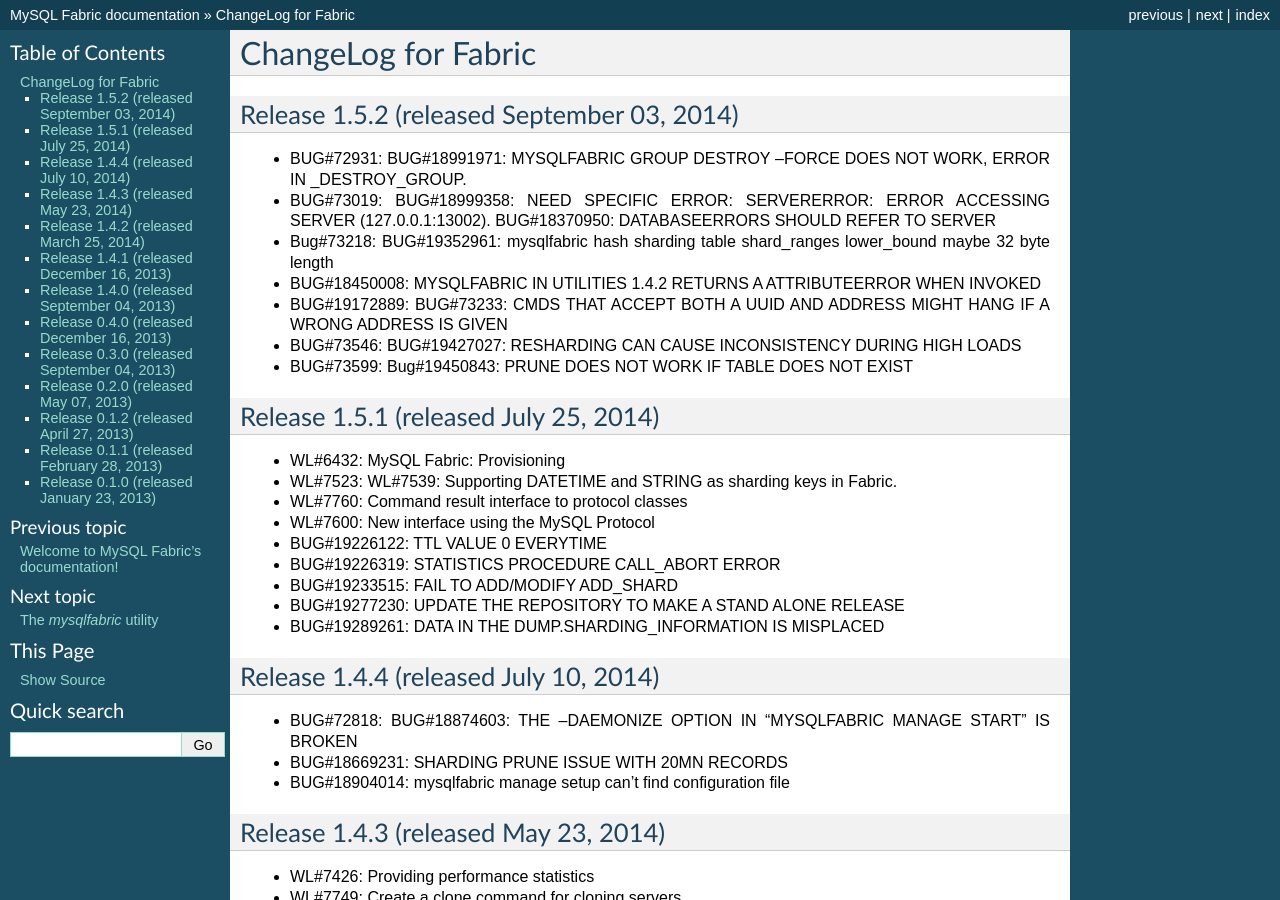
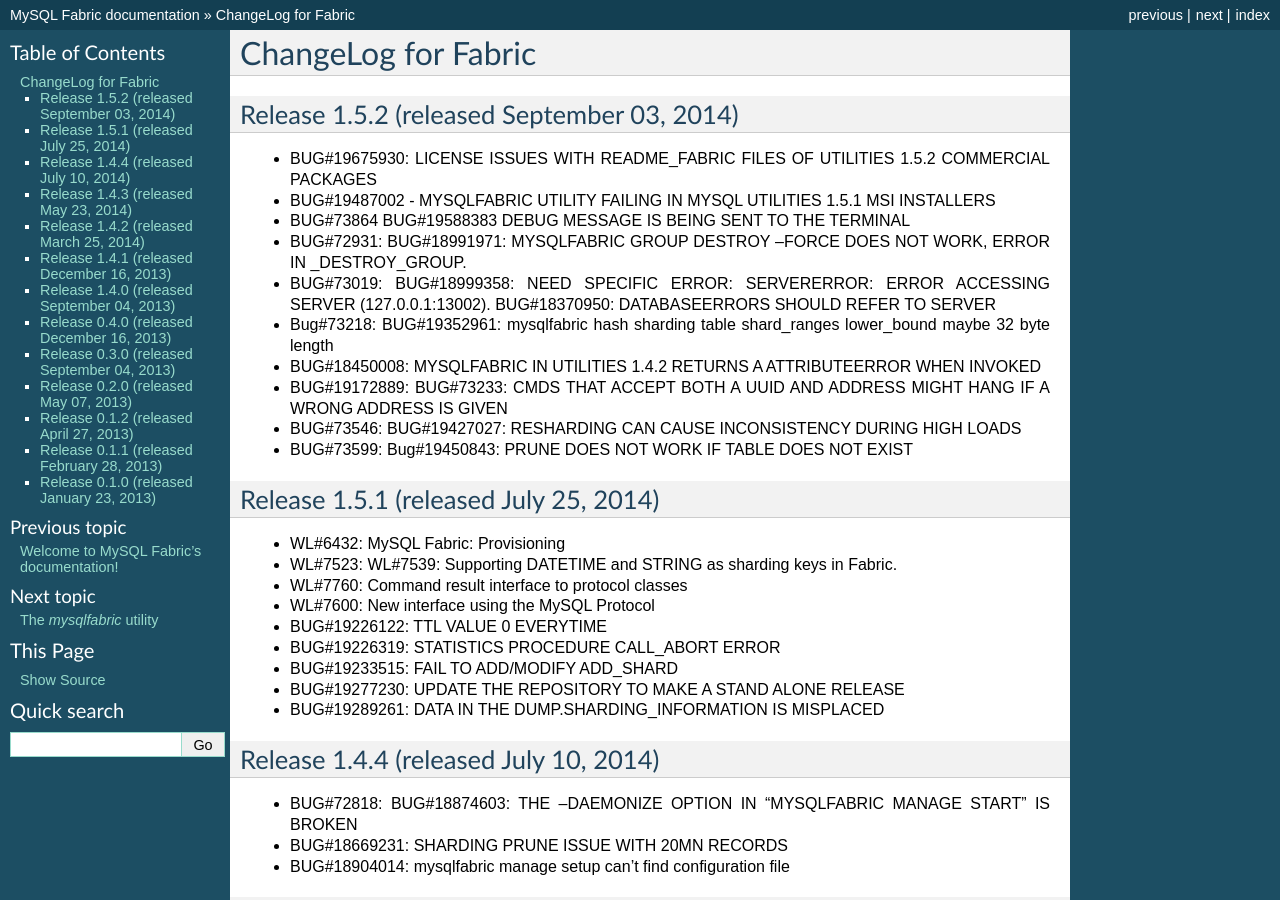
Before and after one commit to edrod77/mysql-fabric, a Sphinx documentation site: the page built from doc/source/CHANGELOG.rst, in a window 1280 px wide and 900 px high. Built offline with Sphinx 7.4.7, drawn with Linux system fonts in a browser that asks for light colours; the version number could not be read and is left out.

Commit message:
BUG#19675930: LICENSE ISSUES WITH README_FABRIC FILES OF UTILITIES1.5.2 COMMERCIAL PACKAGES
Added README and LICENSE for commercial packages and fixed the
CHANGELOG.rst file.

```diff
--- a/doc/source/CHANGELOG.rst
+++ b/doc/source/CHANGELOG.rst
@@ -6,6 +6,11 @@
 Release 1.5.2 (released September 03, 2014)
 -------------------------------------------
 
+* BUG#19675930: LICENSE ISSUES WITH README_FABRIC FILES OF UTILITIES 1.5.2
+  COMMERCIAL PACKAGES
+* BUG#19487002 - MYSQLFABRIC UTILITY FAILING IN MYSQL UTILITIES 1.5.1 MSI
+  INSTALLERS
+* BUG#73864 BUG#19588383 DEBUG MESSAGE IS BEING SENT TO THE TERMINAL
 * BUG#72931: BUG#18991971: MYSQLFABRIC GROUP DESTROY --FORCE DOES NOT
   WORK, ERROR IN _DESTROY_GROUP.
 * BUG#73019: BUG#18999358: NEED SPECIFIC ERROR: SERVERERROR: ERROR
```
Also changed, not shown: 2 other files.
